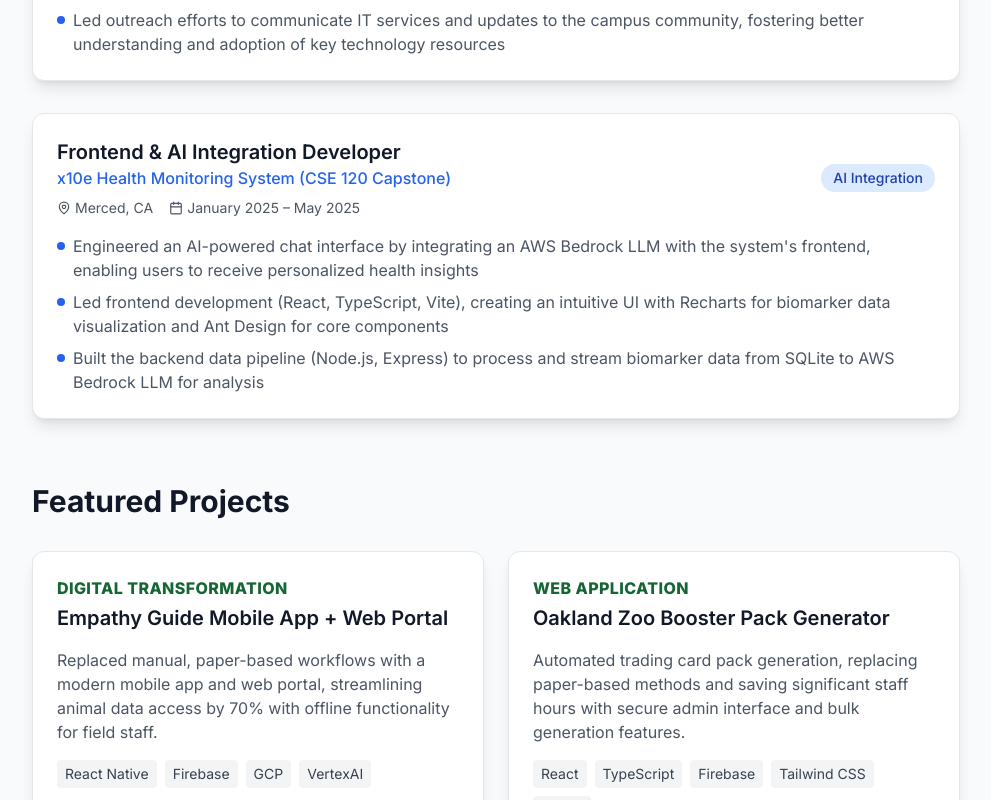
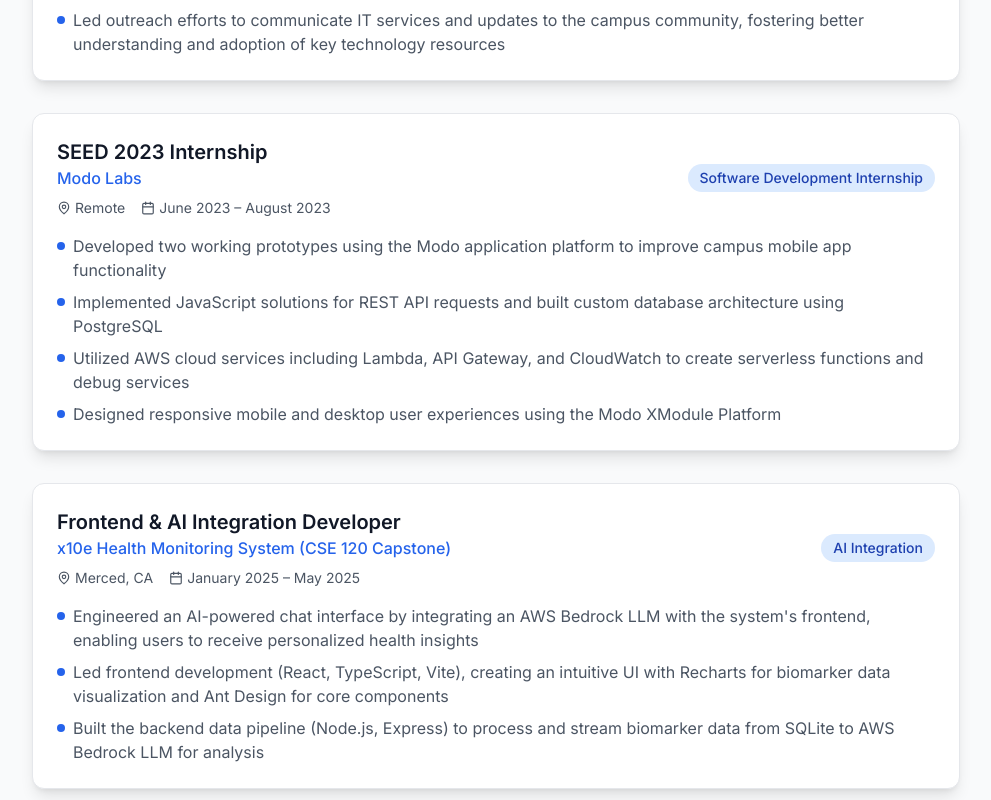
Before and after one commit to albertshih3/portfolio, a Next.js app: page /about in a window 1280 px wide. Shown: the part 1520-2320 px from the top of the page, without its empty margins (288-1279 px from the left). Built offline with nearby package versions, Linux system fonts and the light colour scheme; no server answers; what @nextui-org/react would draw is missing.

Commit message:
feat: add SEED 2023 internship experience   - Add SEED 2023 Internship experience to about page

```diff
--- a/src/app/about/page.tsx
+++ b/src/app/about/page.tsx
@@ -43,6 +43,19 @@
       "Trained and mentored a team of 7 student employees over a 2-year period, enhancing team capabilities and service delivery for campus-wide IT initiatives",
       "Managed and executed IT communications, including content strategy and maintenance for the official IT website and UC Merced Connect mobile application",
       "Led outreach efforts to communicate IT services and updates to the campus community, fostering better understanding and adoption of key technology resources"
+    ]
+  },
+  {
+    title: "SEED 2023 Internship",
+    company: "Modo Labs",
+    location: "Remote",
+    period: "June 2023 – August 2023",
+    type: "Software Development Internship",
+    highlights: [
+      "Developed two working prototypes using the Modo application platform to improve campus mobile app functionality",
+      "Implemented JavaScript solutions for REST API requests and built custom database architecture using PostgreSQL",
+      "Utilized AWS cloud services including Lambda, API Gateway, and CloudWatch to create serverless functions and debug services",
+      "Designed responsive mobile and desktop user experiences using the Modo XModule Platform"
     ]
   },
   {
```
